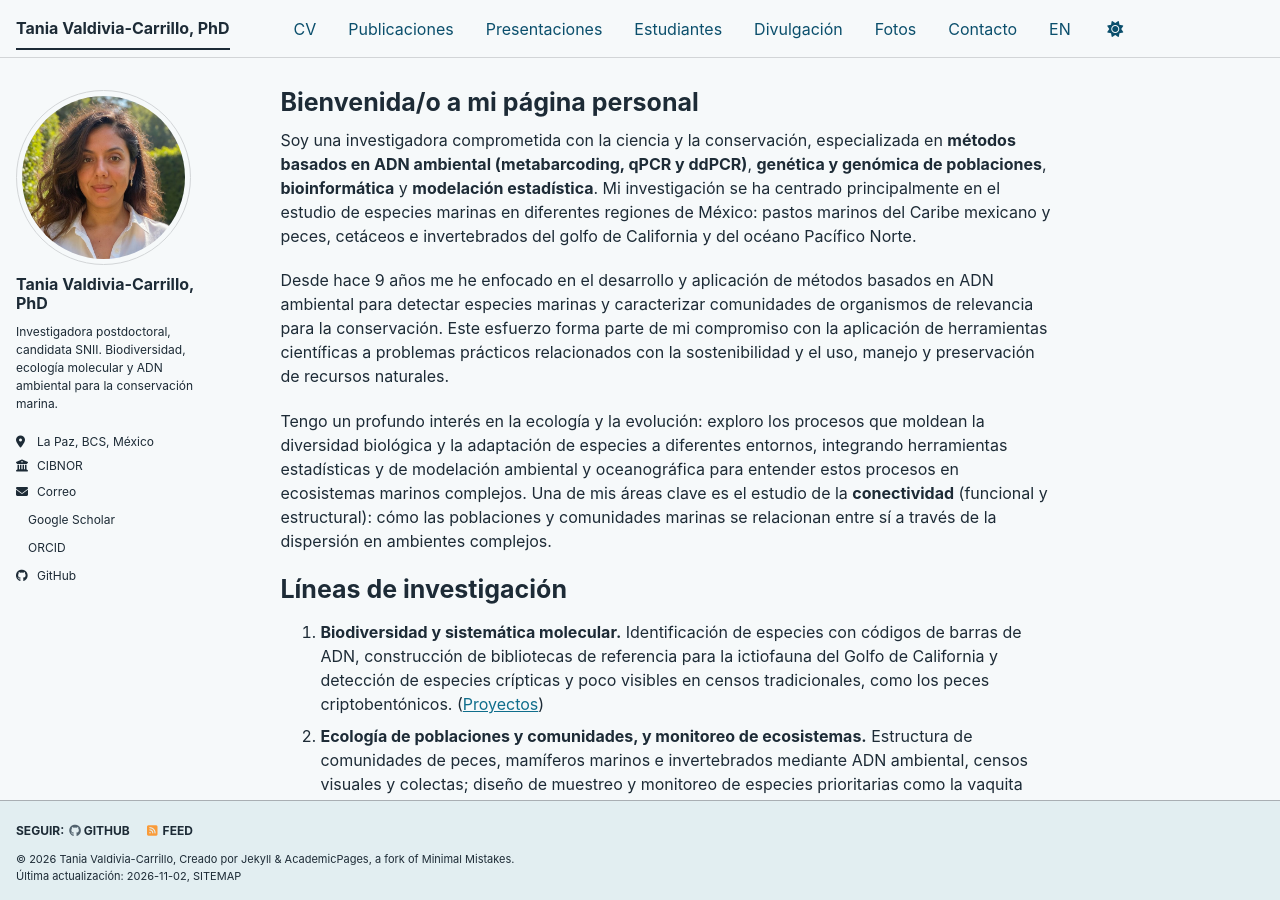
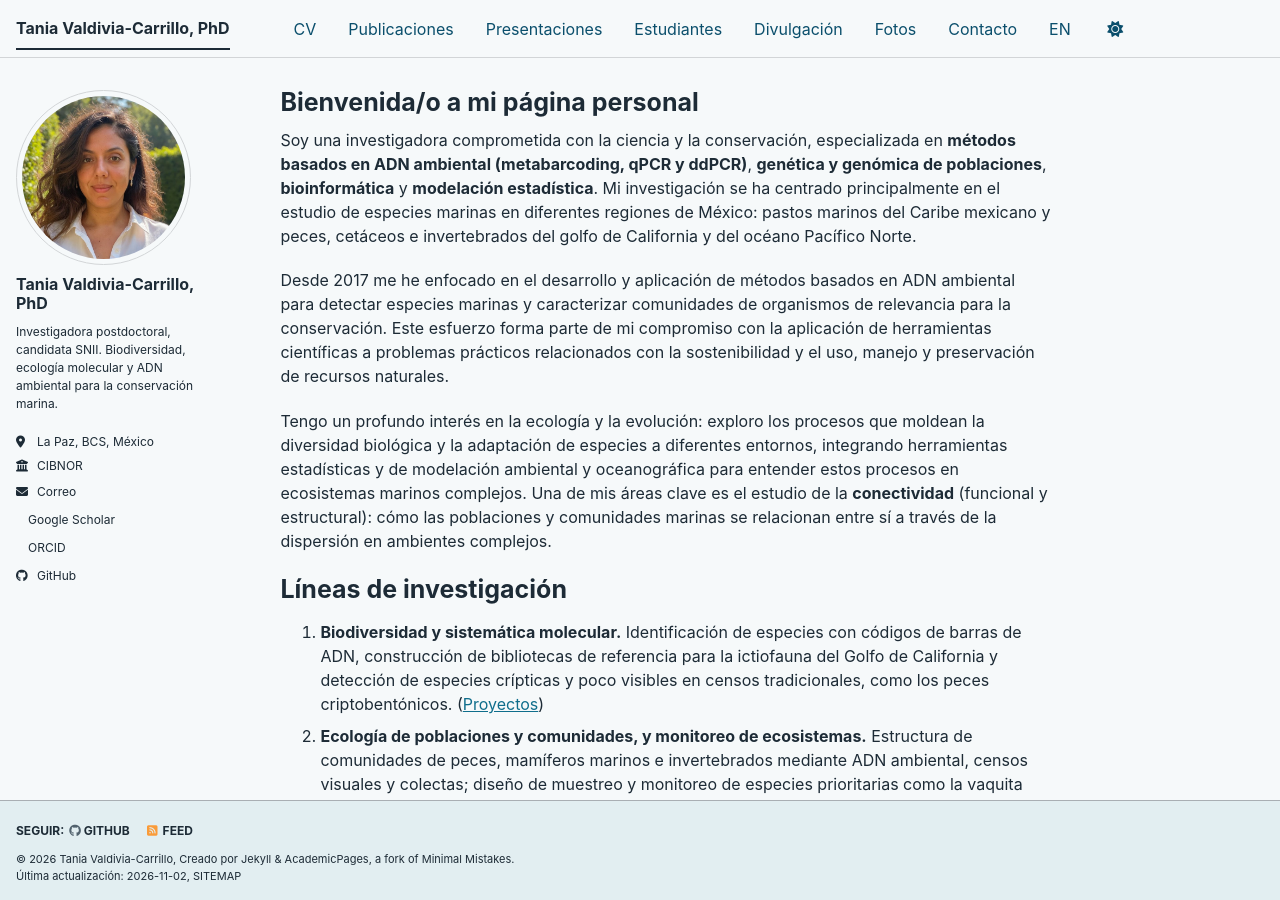
Before and after one commit to taniavaldiviac/taniavaldiviac.github.io, a Jekyll site: the page built from _pages/about.md, in a window 1280 px wide and 900 px high. Built offline with Jekyll 4.4.1, drawn with Linux system fonts in a browser that asks for light colours; a style sheet for code colours, icons or effects is not loaded.

Commit message:
Inicio: indicar desde cuándo trabajo con ADN ambiental (2017)

```diff
--- a/_pages/about.md
+++ b/_pages/about.md
@@ -10,7 +10,7 @@ redirect_from:
 
 Soy una investigadora comprometida con la ciencia y la conservación, especializada en **métodos basados en ADN ambiental (metabarcoding, qPCR y ddPCR)**, **genética y genómica de poblaciones**, **bioinformática** y **modelación estadística**. Mi investigación se ha centrado principalmente en el estudio de especies marinas en diferentes regiones de México: pastos marinos del Caribe mexicano y peces, cetáceos e invertebrados del golfo de California y del océano Pacífico Norte.
 
-Desde hace 9 años me he enfocado en el desarrollo y aplicación de métodos basados en ADN ambiental para detectar especies marinas y caracterizar comunidades de organismos de relevancia para la conservación. Este esfuerzo forma parte de mi compromiso con la aplicación de herramientas científicas a problemas prácticos relacionados con la sostenibilidad y el uso, manejo y preservación de recursos naturales.
+Desde 2017 me he enfocado en el desarrollo y aplicación de métodos basados en ADN ambiental para detectar especies marinas y caracterizar comunidades de organismos de relevancia para la conservación. Este esfuerzo forma parte de mi compromiso con la aplicación de herramientas científicas a problemas prácticos relacionados con la sostenibilidad y el uso, manejo y preservación de recursos naturales.
 
 Tengo un profundo interés en la ecología y la evolución: exploro los procesos que moldean la diversidad biológica y la adaptación de especies a diferentes entornos, integrando herramientas estadísticas y de modelación ambiental y oceanográfica para entender estos procesos en ecosistemas marinos complejos. Una de mis áreas clave es el estudio de la **conectividad** (funcional y estructural): cómo las poblaciones y comunidades marinas se relacionan entre sí a través de la dispersión en ambientes complejos.
 
```
Also changed, not shown: _pages/en/about.md (+1 -1 lines).
